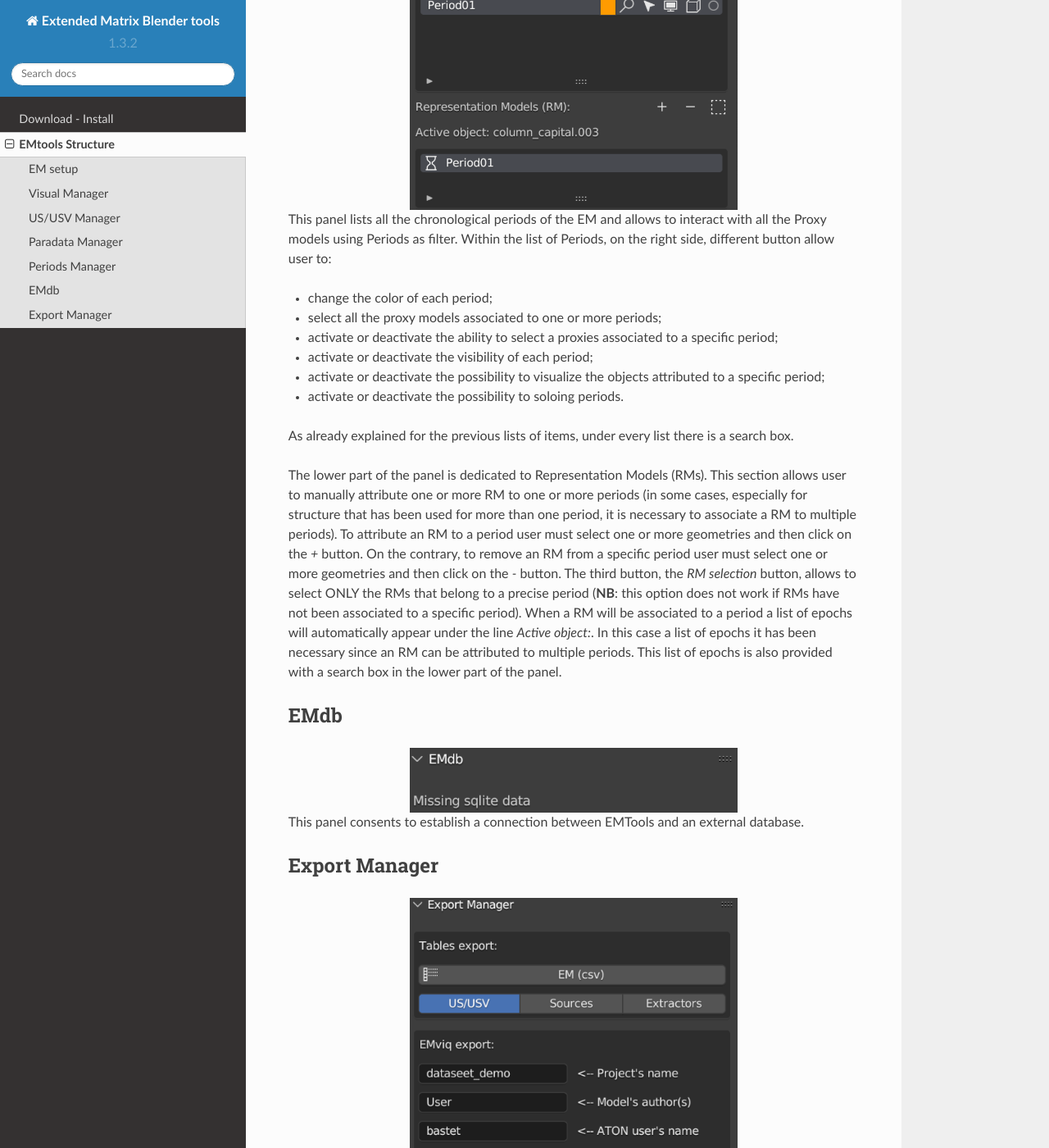
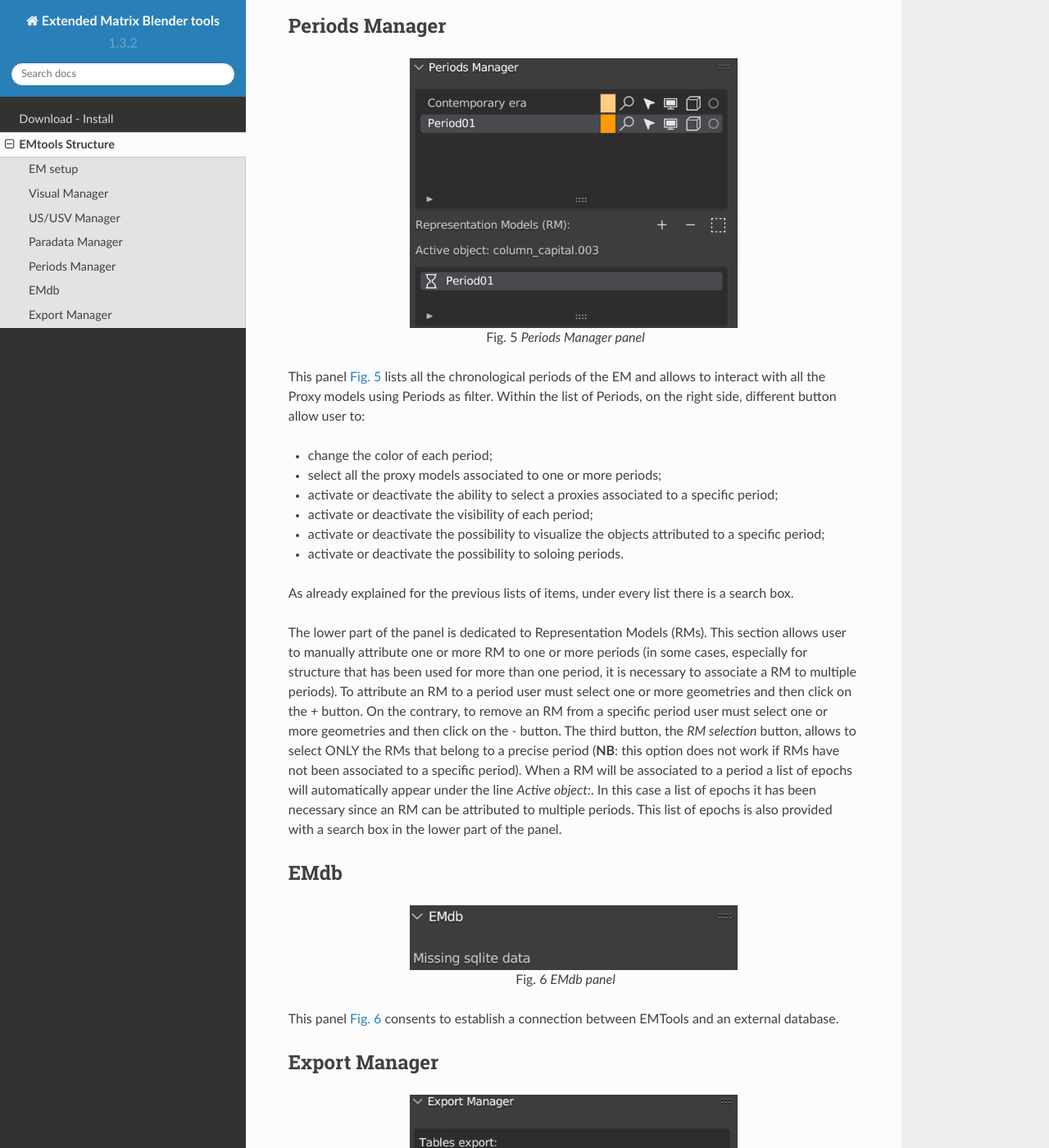
Before and after one commit to zalmoxes-laran/EM-blender-tools-doc, a Sphinx documentation site: the page built from docs/source/EMstructure.rst, in a window 1280 px wide and 1400 px high, scrolled down 3716 px. Shown: the whole window at 82% size. Built offline with Sphinx 7.4.7 and the Read the Docs theme 2.0.0, drawn with Linux system fonts in a browser that asks for light colours; some of the changed text lies outside the part shown.

Commit message:
Editing: EMstructure file numref for figures

```diff
--- a/docs/source/EMstructure.rst
+++ b/docs/source/EMstructure.rst
@@ -54,11 +54,15 @@ For this step users must also follow the suggestions that have already been intr
 Visual Manager
 --------------
 
-.. image:: img/Visual_Manager.png
-  :width: 400
-  :align: center
+.. _Visual_ManagerFIG:
 
-This panel consents to manage the visual aspect of the information in the 3D space of Blender.
+.. figure:: img/Visual_Manager.png
+   :width: 400
+   :align: center
+
+   Visual Manager panel
+
+This panel :numref:`Fig. %s <Visual_ManagerFIG>` consents to manage the visual aspect of the information in the 3D space of Blender.
 Within the *display mode* section, users can filter the visualization of the geometries (the so-called Proxy Models or Proxies) by using *EM* or *Periods*.
 On one hand, using *EM* option, user will visualize Proxies with a monochromatic material that will match their specific type of node (US, USV/s, USV/n, SF, etc..).
 On the other, using *Periods* option, Proxies’ materials will be changed in relation to the chronological period to which proxy models will belong.
@@ -80,11 +84,15 @@ Once automatically generated, labels can be easily modified by applying the grab
 US/USV Manager
 --------------
 
-.. image:: img/US_USV_Manager.png
-  :width: 400
-  :align: center
+.. _US/USV_ManagerFIG:
 
-This panel allows to: control the connection between the EM graph and the 3D environment, visualize a complete list of US/USV; automatically select proxy models within the scene.
+.. figure:: img/US_USV_Manager.png
+   :width: 400
+   :align: center
+
+   US/USV Manager panel
+
+This panel :numref:`Fig. %s <US/USV_ManagerFIG>` allows to: control the connection between the EM graph and the 3D environment, visualize a complete list of US/USV; automatically select proxy models within the scene.
 
 First, user can control the *connection status*.
 A *chain not connected* will be the signal of an issue within the EM graph or within the 3D scene (a frequent issue is due to a mismatch between the node name within the EM and the Proxy name in Blender).
@@ -105,11 +113,15 @@ It’s important to note that between the search section of the list and the thr
 Paradata Manager
 ----------------
 
-.. image:: img/Paradata_Manager.png
-  :width: 400
-  :align: center
+.. _Paradata_ManagerFIG:
 
-This panel consent to have access to all the information linked with the subject of the study.
+.. figure:: img/Paradata_Manager.png
+   :width: 400
+   :align: center
+
+   Paradata Manager panel
+
+This panel :numref:`Fig. %s <Paradata_ManagerFIG>` consent to have access to all the information linked with the subject of the study.
 
 The *paradata streaming* button on the right corner of the US/USV panel, if active, enables to explore paradata connection (from properties to documents, passing through combiner nodes, if indicated, and extractor nodes) contained in the EM.
 In this specific case, if the button is active, within the rounded brackets on the right side of the nodes visualized (Properties, Extractors, Combiners, and Docs) a number will indicate only nodes related with that precise proxy.
@@ -129,12 +141,16 @@ As already explained for the *US/USV Manager*, under every list a search box and
 Periods Manager
 ---------------
 
-.. image:: img/Periods_Manager.png
-  :width: 400
-  :align: center
+.. _Periods_ManagerFIG:
+
+.. figure:: img/Periods_Manager.png
+   :width: 400
+   :align: center
+
+   Periods Manager panel
 
 
-This panel lists all the chronological periods of the EM and allows to interact with all the Proxy models using Periods as filter.
+This panel :numref:`Fig. %s <Periods_ManagerFIG>` lists all the chronological periods of the EM and allows to interact with all the Proxy models using Periods as filter.
 Within the list of Periods, on the right side, different button allow user to:
 
 - change the color of each period;
@@ -165,12 +181,16 @@ This list of epochs is also provided with a search box in the lower part of the
 EMdb
 ----
 
-.. image:: img/EMdb.png
-  :width: 400
-  :align: center
+.. _EMdbFIG:
+
+.. figure:: img/EMdb.png
+   :width: 400
+   :align: center
+
+   EMdb panel
 
 
-This panel consents to establish a connection between EMTools and an external database.
+This panel :numref:`Fig. %s <EMdbFIG>` consents to establish a connection between EMTools and an external database.
 
 
 .. _Export_Manager:
@@ -178,11 +198,15 @@ This panel consents to establish a connection between EMTools and an external da
 Export Manager
 --------------
 
-.. image:: img/Export_Manager.png
-  :width: 400
-  :align: center
+.. _Export_ManagerFIG:
 
-This panel is divided in two different sections: *tables export* and *EMviq (data) export*.
+.. figure:: img/Export_Manager.png
+   :width: 400
+   :align: center
+
+   Export Manager panel
+
+This panel :numref:`Fig. %s <Export_ManagerFIG>` is divided in two different sections: *tables export* and *EMviq (data) export*.
 The first section allows to automatically export EM data in csv files.
 By pressing one button user can export the entire EM (*EM (csv)* button) or groups of nodes (*US/USV* button, *Sources* button, *Extractors* button).
 The second part of the panel allows to export geometries from Blender to EMviq, that is the 3Dweb app, based on the Aton Framework, that allow to share online, within the same 3D scene, both 3D models (Proxies, Representation models and Source models) and the EM, with all its paradata.
```
